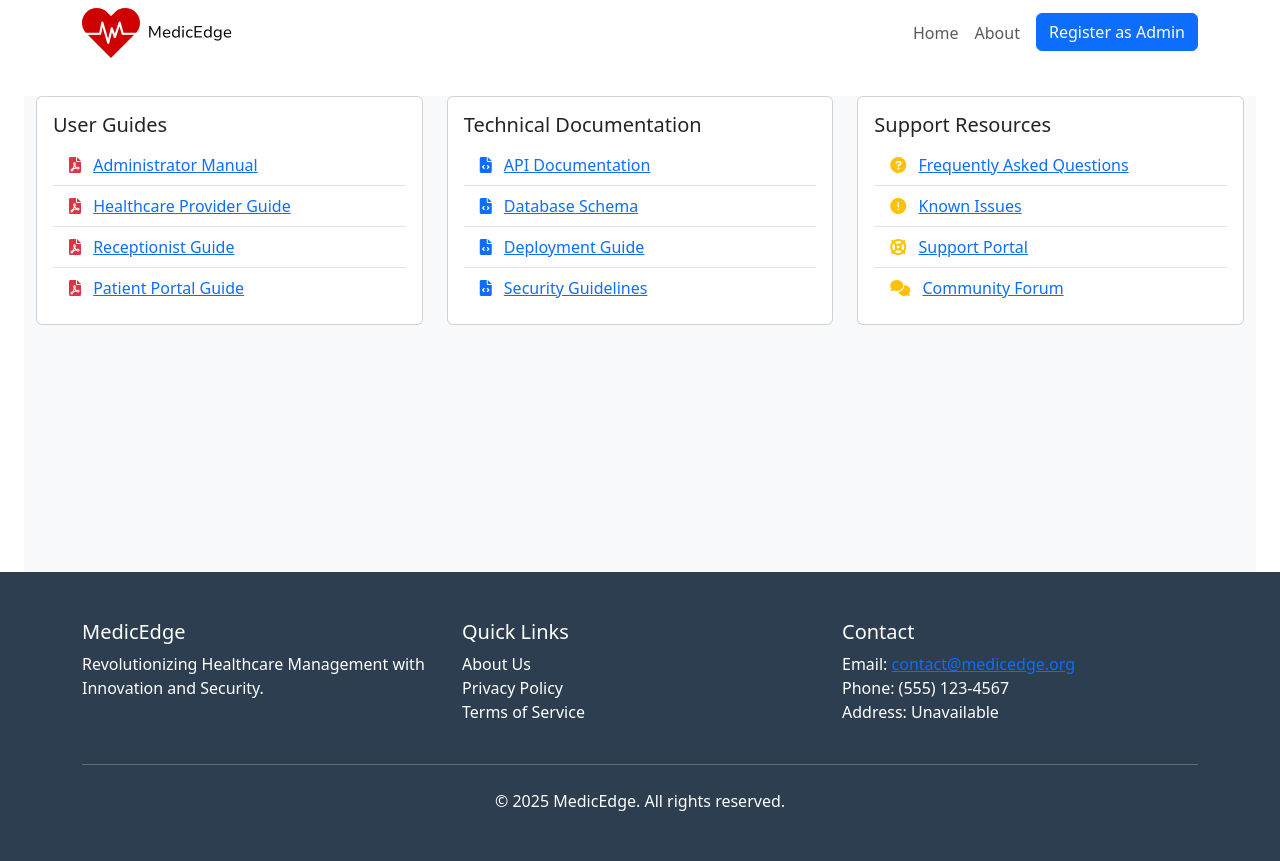
After one commit to ivon-dev/MedicEdge, a PHP site: page /pages/help/help.php in a window 1280 px wide. The commit adds this page. Run offline with PHP 8.4, Linux system fonts and the light colour scheme.

Commit message:
Moved the Documentation page from home_admin.php to a dedicated page

```diff
--- a/WEBAPP/index.php
+++ b/WEBAPP/index.php
@@ -54,6 +54,7 @@
             </button>
             <div class="collapse navbar-collapse" id="navbarNav">
                 <ul class="navbar-nav ms-auto">
+                    <li class="nav-item"><a class="nav-link" href="/pages/help/help.php">Help</a></li>
                     <li class="nav-item"><a class="nav-link" href="/pages/legal/about-us.php">About</a></li>
                     <li class="nav-item"><a class="btn btn-primary ms-2" href="/pages/auth/login.php">Login</a></li>
                     <li class="nav-item"><a class="btn btn-primary ms-2" href="/pages/auth/register_as_admin.php">Register as Admin</a></li>
--- a/WEBAPP/pages/auth/forgot_password.php
+++ b/WEBAPP/pages/auth/forgot_password.php
@@ -51,6 +51,7 @@
             <div class="collapse navbar-collapse" id="navbarNav">
                 <ul class="navbar-nav ms-auto">
                     <li class="nav-item"><a class="nav-link" href="/">Home</a></li>
+                    <li class="nav-item"><a class="nav-link" href="/pages/help/help.php">Help</a></li>
                     <li class="nav-item"><a class="nav-link" href="/pages/legal/about-us.php">About</a></li>
                     <li class="nav-item"><a class="btn btn-primary ms-2" href="/pages/auth/register_as_admin.php">Register as Admin</a></li>
                 </ul>
--- a/WEBAPP/pages/auth/login.php
+++ b/WEBAPP/pages/auth/login.php
@@ -51,6 +51,8 @@
             <div class="collapse navbar-collapse" id="navbarNav">
                 <ul class="navbar-nav ms-auto">
                     <li class="nav-item"><a class="nav-link" href="/">Home</a></li>
+                    <li class="nav-item"><a class="nav-link" href="/pages/help/help.php">Help</a></li>
+                    <li class="nav-item"><a class="nav-link" href="/pages/help/help.php">Help</a></li>
                     <li class="nav-item"><a class="nav-link" href="/pages/legal/about-us.php">About</a></li>
                     <li class="nav-item"><a class="btn btn-primary ms-2" href="/pages/auth/register_as_admin.php">Register as Admin</a></li>
                 </ul>
--- a/WEBAPP/pages/auth/register_as_admin.php
+++ b/WEBAPP/pages/auth/register_as_admin.php
@@ -39,6 +39,8 @@
             <div class="collapse navbar-collapse" id="navbarNav">
                 <ul class="navbar-nav ms-auto">
                     <li class="nav-item"><a class="nav-link" href="/">Home</a></li>
+                    <li class="nav-item"><a class="nav-link" href="/pages/help/help.php">Help</a></li>
+                    <li class="nav-item"><a class="nav-link" href="/pages/help/help.php">Help</a></li>
                     <li class="nav-item"><a class="nav-link" href="/pages/legal/about-us.php">About</a></li>
                     <li class="nav-item"><a class="btn btn-primary ms-2" href="/pages/auth/login.php">Login</a></li>
                 </ul>
--- /dev/null
+++ b/WEBAPP/pages/help/help.php
@@ -0,0 +1,184 @@
+<?php
+    $webapp_config_file = $_SERVER['DOCUMENT_ROOT'] . '/CONFIG/medicedge_webapp_config.json';
+    if (file_exists($webapp_config_file)) {
+        $config_data = json_decode(file_get_contents($webapp_config_file), true);
+    } else {
+        $config_data = [];
+    }
+
+    $orgName = $config_data['org-name'] ?? 'MedicEdge';
+    $favicon = $config_data['favicon'] ?? 'CONFIG/branding/default/favicon.ico';
+    $navbarLogo = $config_data['navbar-logo'] ?? 'CONFIG/branding/default/navbar_logo.png';
+
+    $homepageTitle = $config_data['homepage-title'] ?? 'MedicEdge — Medical Records Simplified';
+    $heroTextTitle = $config_data['hero-text-title'] ?? 'Medical Records Simplified';
+    $heroTextSubtitle = $config_data['hero-text-subtitle'] ?? 'Say goodbye to manual process—streamline healthcare management with MedicEdge.';
+
+    $loginRegisterBanner = $config_data['login-register-banner'] ?? 'CONFIG/branding/default/login_register_banner.png';
+
+    $sloganFooter = $config_data['slogan-footer'] ?? 'Revolutionizing Healthcare Management with Innovation and Security.';
+
+    $contactEmail = $config_data['contact-email'] ?? 'Unavailable';
+    $contactNumber = $config_data['contact-num'] ?? 'Unavailable';
+    $address = $config_data['address'] ?? 'Unavailable';
+?>
+
+<!DOCTYPE html>
+<html lang="en">
+<head>
+<meta charset="UTF-8">
+    <meta name="viewport" content="width=device-width, initial-scale=1.0">
+
+    <title><?php echo htmlspecialchars($orgName); ?> — Help</title>
+
+    <link href="/styles/external/bootstrap.min.css" rel="stylesheet">
+    <link href="/styles/external/aos.css" rel="stylesheet">
+    <link href="https://cdnjs.cloudflare.com/ajax/libs/font-awesome/6.0.0/css/all.min.css" rel="stylesheet">
+    <link href="/styles/global-styles/footer_globalstyles.css" rel="stylesheet">
+    <link href="/styles/pages-styles/login-register_styles.css" rel="stylesheet">
+
+    <link rel="icon" type="image/x-icon" href="/<?php echo htmlspecialchars($favicon); ?>">
+</head>
+<body>
+    <nav class="navbar navbar-expand-lg navbar-light bg-white fixed-top">
+        <div class="container">
+            <a href="/">
+                <img src="/<?php echo htmlspecialchars($navbarLogo); ?>" alt="<?php echo htmlspecialchars($orgName); ?> Logo" class="img-fluid" draggable="false">
+            </a>
+            <button class="navbar-toggler" type="button" data-bs-toggle="collapse" data-bs-target="#navbarNav">
+                <span class="navbar-toggler-icon"></span>
+            </button>
+            <div class="collapse navbar-collapse" id="navbarNav">
+                <ul class="navbar-nav ms-auto">
+                    <li class="nav-item"><a class="nav-link" href="/">Home</a></li>
+                    <li class="nav-item"><a class="nav-link" href="/pages/legal/about-us.php">About</a></li>
+                    <li class="nav-item"><a class="btn btn-primary ms-2" href="/pages/auth/register_as_admin.php">Register as Admin</a></li>
+                </ul>
+            </div>
+        </div>
+    </nav>
+
+    <main class="mt-5 pt-5 px-4">
+        <div class="container-fluid" style="min-height: 59.5vh; background-color: #f8f9fa;">
+            <div class="row">
+                <div class="col-lg-4 col-sm-12 mb-4">
+                    <div class="card h-100">
+                        <div class="card-body">
+                            <h5 class="card-title">User Guides</h5>
+                            <ul class="list-group list-group-flush">
+                                <li class="list-group-item">
+                                    <i class="fas fa-file-pdf me-2 text-danger"></i>
+                                    <a href="/docs/admin_guide.pdf" target="_blank">Administrator Manual</a>
+                                </li>
+                                <li class="list-group-item">
+                                    <i class="fas fa-file-pdf me-2 text-danger"></i>
+                                    <a href="/docs/provider_guide.pdf" target="_blank">Healthcare Provider Guide</a>
+                                </li>
+                                <li class="list-group-item">
+                                    <i class="fas fa-file-pdf me-2 text-danger"></i>
+                                    <a href="/docs/receptionist_guide.pdf" target="_blank">Receptionist Guide</a>
+                                </li>
+                                <li class="list-group-item">
+                                    <i class="fas fa-file-pdf me-2 text-danger"></i>
+                                    <a href="/docs/patient_guide.pdf" target="_blank">Patient Portal Guide</a>
+                                </li>
+                            </ul>
+                        </div>
+                    </div>
+                </div>
+
+                <div class="col-lg-4 col-sm-12 mb-4">
+                    <div class="card h-100">
+                        <div class="card-body">
+                            <h5 class="card-title">Technical Documentation</h5>
+                            <ul class="list-group list-group-flush">
+                                <li class="list-group-item">
+                                    <i class="fas fa-file-code me-2 text-primary"></i>
+                                    <a href="/docs/api_documentation.html" target="_blank">API Documentation</a>
+                                </li>
+                                <li class="list-group-item">
+                                    <i class="fas fa-file-code me-2 text-primary"></i>
+                                    <a href="/docs/database_schema.html" target="_blank">Database Schema</a>
+                                </li>
+                                <li class="list-group-item">
+                                    <i class="fas fa-file-code me-2 text-primary"></i>
+                                    <a href="/docs/deployment_guide.html" target="_blank">Deployment Guide</a>
+                                </li>
+                                <li class="list-group-item">
+                                    <i class="fas fa-file-code me-2 text-primary"></i>
+                                    <a href="/docs/security_guidelines.html" target="_blank">Security Guidelines</a>
+                                </li>
+                            </ul>
+                        </div>
+                    </div>
+                </div>
+
+                <div class="col-lg-4 col-sm-12 mb-4">
+                    <div class="card h-100">
+                        <div class="card-body">
+                            <h5 class="card-title">Support Resources</h5>
+                            <ul class="list-group list-group-flush">
+                                <li class="list-group-item">
+                                    <i class="fas fa-question-circle me-2 text-warning"></i>
+                                    <a href="/docs/faq.html" target="_blank">Frequently Asked Questions</a>
+                                </li>
+                                <li class="list-group-item">
+                                    <i class="fas fa-exclamation-circle me-2 text-warning"></i>
+                                    <a href="/docs/known_issues.html" target="_blank">Known Issues</a>
+                                </li>
+                                <li class="list-group-item">
+                                    <i class="fas fa-life-ring me-2 text-warning"></i>
+                                    <a href="/support" target="_blank">Support Portal</a>
+                                </li>
+                                <li class="list-group-item">
+                                    <i class="fas fa-comments me-2 text-warning"></i>
+                                    <a href="/community" target="_blank">Community Forum</a>
+                                </li>
+                            </ul>
+                        </div>
+                    </div>
+                </div>
+            </div>
+        </div>
+    </main>
+
+    <footer>
+        <div class="container">
+            <div class="row">
+                <div class="col-md-4">
+                    <h5><?php echo htmlspecialchars($orgName); ?></h5>
+                    <p><?php echo htmlspecialchars($sloganFooter); ?></p>
+                </div>
+                <div class="col-md-4">
+                    <h5>Quick Links</h5>
+                    <ul class="list-unstyled footer-links">
+                        <li><a href="/pages/legal/about-us.php">About Us</a></li>
+                        <li><a href="/pages/legal/privacy.php">Privacy Policy</a></li>
+                        <li><a href="/pages/legal/terms.php">Terms of Service</a></li>
+                    </ul>
+                </div>
+                <div class="col-md-4">
+                    <h5>Contact</h5>
+                    <p>Email: <a href="mailto:<?php echo htmlspecialchars($contactEmail); ?>" onclick="window.open(this.href, '_blank'); return false;"> <?php echo htmlspecialchars($contactEmail); ?></a><br>
+                    Phone: <?php echo htmlspecialchars($contactNumber); ?><br>
+                    Address: <?php echo htmlspecialchars($address); ?></p>
+                </div>
+            </div>
+            <hr class="mt-4 mb-4 border-light">
+            <div class="text-center">
+                <p class="mb-0">&copy; <span id="currentYear"></span> <?php echo htmlspecialchars($orgName); ?>. All rights reserved.</p>
+            </div>
+        </div>
+    </footer>
+
+    <!-- External Scripts -->
+    <script src="/scripts/external/bootstrap.bundle.min.js"></script>
+    <script src="/scripts/external/aos.js"></script>
+
+    <!-- Minor Scripts -->
+    <script src="/scripts/copyright-year.js"></script>
+    <script src="/scripts/bootstrap-tooltip.js"></script>
+
+    <!-- Internal Scripts -->
+</body>
+</html>
--- a/WEBAPP/pages/legal/about-us.php
+++ b/WEBAPP/pages/legal/about-us.php
@@ -53,6 +53,7 @@
             <div class="collapse navbar-collapse" id="navbarNav">
                 <ul class="navbar-nav ms-auto">
                     <li class="nav-item"><a class="nav-link" href="/">Home</a></li>
+                    <li class="nav-item"><a class="nav-link" href="/pages/help/help.php">Help</a></li>
                     <li class="nav-item"><a class="nav-link" href="/pages/legal/terms.php">Terms of Service</a></li>
                     <li class="nav-item"><a class="nav-link" href="/pages/legal/privacy.php">Privacy Policy</a></li>
                     <li class="nav-item"><a class="btn btn-primary ms-2" href="/pages/auth/login.php">Login</a></li>
--- a/WEBAPP/pages/legal/privacy.php
+++ b/WEBAPP/pages/legal/privacy.php
@@ -55,6 +55,7 @@
             <div class="collapse navbar-collapse" id="navbarNav">
                 <ul class="navbar-nav ms-auto">
                     <li class="nav-item"><a class="nav-link" href="/">Home</a></li>
+                    <li class="nav-item"><a class="nav-link" href="/pages/help/help.php">Help</a></li>
                     <li class="nav-item"><a class="nav-link" href="/pages/legal/about-us.php">About</a></li>
                     <li class="nav-item"><a class="nav-link" href="/pages/legal/terms.php">Terms of Service</a></li>
                     <li class="nav-item"><a class="btn btn-primary ms-2" href="/pages/auth/login.php">Login</a></li>
--- a/WEBAPP/pages/legal/terms.php
+++ b/WEBAPP/pages/legal/terms.php
@@ -55,6 +55,7 @@
             <div class="collapse navbar-collapse" id="navbarNav">
                 <ul class="navbar-nav ms-auto">
                     <li class="nav-item"><a class="nav-link" href="/">Home</a></li>
+                    <li class="nav-item"><a class="nav-link" href="/pages/help/help.php">Help</a></li>
                     <li class="nav-item"><a class="nav-link" href="/pages/legal/about-us.php">About</a></li>
                     <li class="nav-item"><a class="nav-link" href="/pages/legal/privacy.php">Privacy Policy</a></li>
                     <li class="nav-item"><a class="btn btn-primary ms-2" href="/pages/auth/login.php">Login</a></li>
```
Also changed, not shown: WEBAPP/pages/main/home_admin.php (+0 -85 lines).
